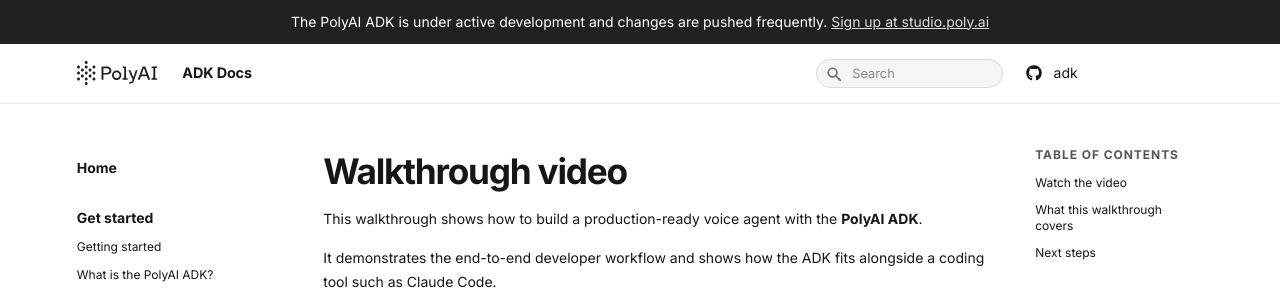
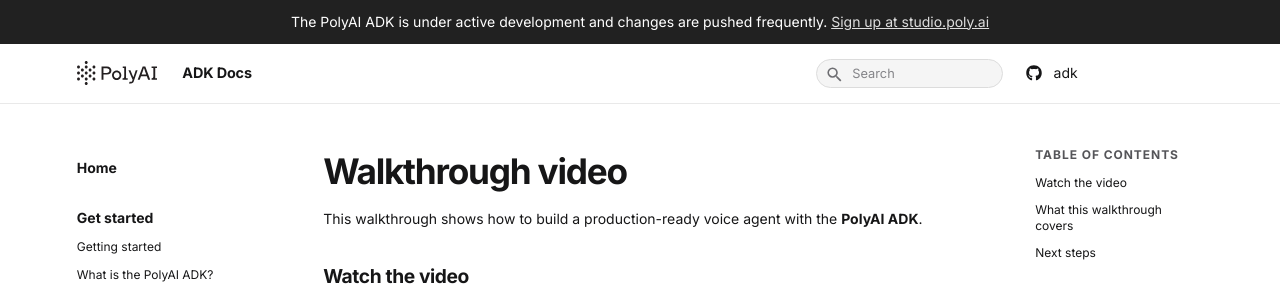
Before and after one commit to polyai/adk, an MkDocs documentation site: the page built from docs/docs/get-started/walkthrough-video.md, in a window 1280 px wide and 900 px high, cut to the strip 0-296 px from the top of the window. Built offline with MkDocs 1.6.1 and Material for MkDocs 9.7.7, drawn with Linux system fonts in a browser that asks for light colours.

Commit message:
Update walkthrough-video.md

```diff
--- a/docs/docs/get-started/walkthrough-video.md
+++ b/docs/docs/get-started/walkthrough-video.md
@@ -4,8 +4,6 @@
 ---
 
 This walkthrough shows how to build a production-ready voice agent with the **PolyAI ADK**.
-
-It demonstrates the end-to-end developer workflow and shows how the ADK fits alongside a coding tool such as Claude Code.
 
 ## Watch the video
 
```
